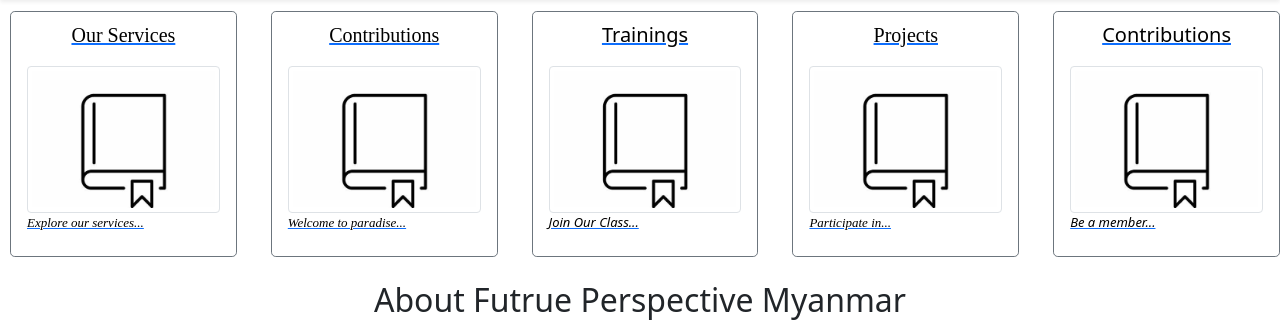
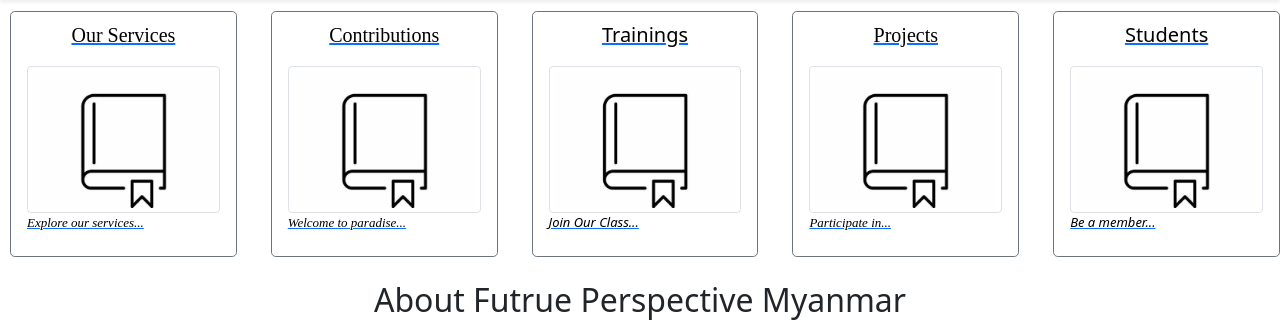
Before and after one commit to htet-coder/web-develop, a Flask app: page / in a window 1280 px wide. Shown: the part 123-447 px from the top of the page. Run offline with Flask 3, Linux system fonts and the light colour scheme.

```diff
--- a/templates/cards.html
+++ b/templates/cards.html
@@ -51,7 +51,7 @@
     <div class="col" style="margin-left: 10px;">
         <a href="{{ url_for('services')}}">
         <button type="button" style='color: black;'class="btn btn-outline-secondary btn-lg" style="font-family: Open-Sans;">
-            <p style='color: black;>Our Services;'> Contributions</p>
+            <p style='color: black;>Our Services;'>Students</p>
             <img src="/static/garted-started.jpg" class="img-thumbnail" alt="...">
             <div style="text-align: left; font-size: small;">
                 <p style='color: black;'><em>Be a member...</em></p>
```
